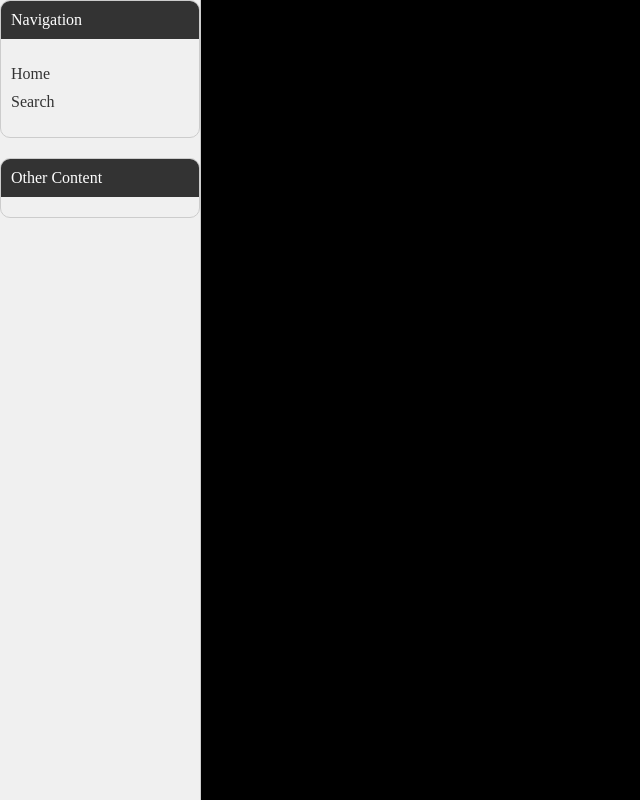
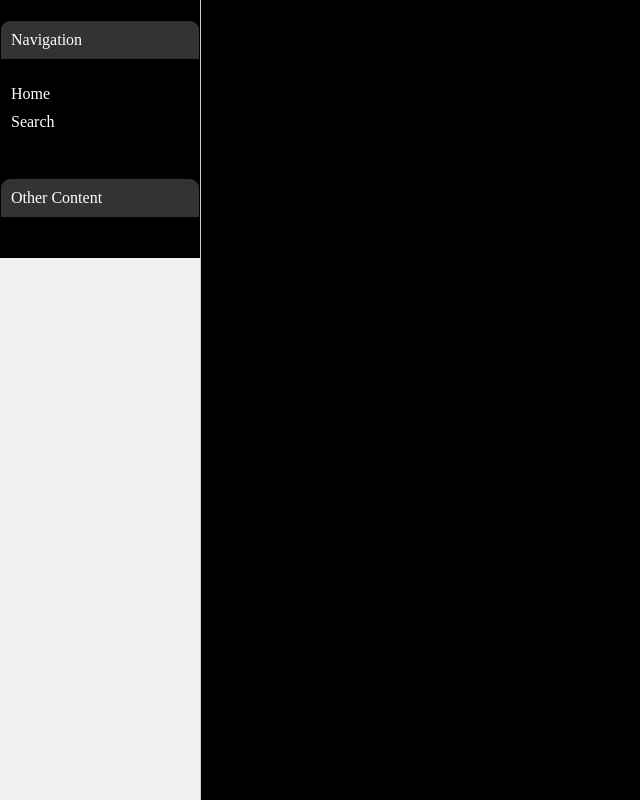
Before and after one commit to Mindzattherate/clone, an Angular app: page /home in a window 1280 px wide. Shown: the whole page, without its empty margins (0-640 px from the left). Built offline with nearby package versions, Linux system fonts and the light colour scheme.

Commit message:
this is the base of the app

```diff
--- a/src/app/shared/side-nav/side-nav.component.html
+++ b/src/app/shared/side-nav/side-nav.component.html
@@ -8,7 +8,7 @@
    -->
    <!-- sidenav.component.html -->
 <div class="sidenav">
-    <div class="card">
+    <div class="card" style="margin-top: 20px;">
       <div class="card-header">Navigation</div>
       <div class="card-body">
         <ul>
--- a/src/app/shared/side-nav/side-nav.component.scss
+++ b/src/app/shared/side-nav/side-nav.component.scss
@@ -27,11 +27,14 @@
 .sidenav {
     display: flex;
     flex-direction: column;
+    // background: linear-gradient(to top, #000000, #333333);
+    background-color: black;
+
   }
 
   .card {
     margin-bottom: 20px;
-    border: 1px solid #ccc;
+    border: 1px solid black;
     border-radius: 10px;
     overflow: hidden;
   }
@@ -56,7 +59,7 @@
   }
 
   a {
-    color: #333;
+    color: white;
     text-decoration: none;
   }
 
```
